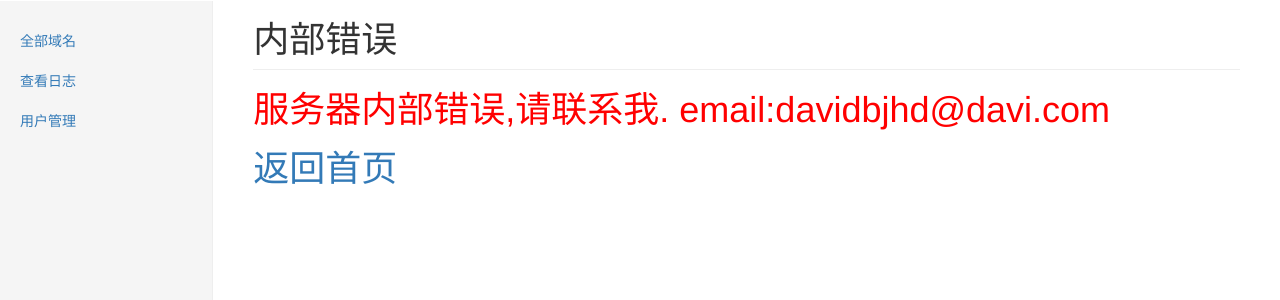
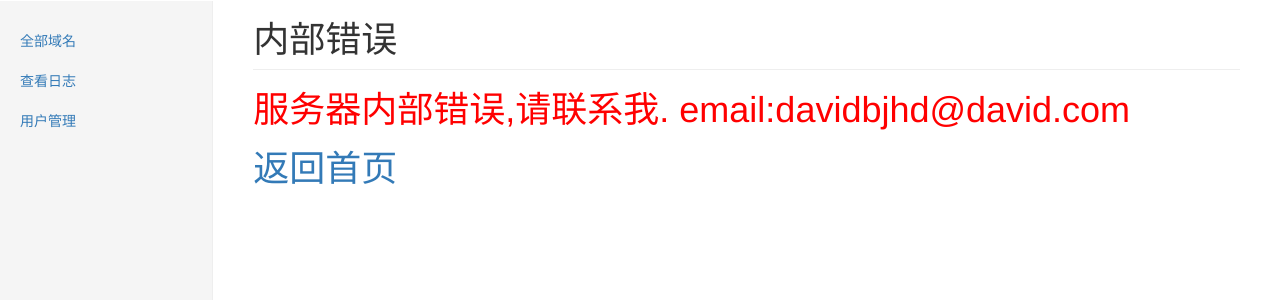
Before and after one commit to davidbj/namemanager, a Django app: template namedmanager/app/templates/500.html in a window 1280 px wide. Shown: the part 50-350 px from the top of the page. Run offline with Django 3.2, Linux system fonts and the light colour scheme; the template is opened without the code that fills it, so the values that code supplies are empty; some libraries are stand-ins or nearby versions.

Commit message:
update namedmanager Application.

```diff
--- a/namedmanager/app/templates/500.html
+++ b/namedmanager/app/templates/500.html
@@ -30,7 +30,7 @@
         {%endblock%}
         <div class="col-sm-9 col-sm-offset-3 col-md-10 col-md-offset-2 main">
           <h1 class="page-header">内部错误</h1>
-            <h1 style="color:red">服务器内部错误,请联系我. email:davidbjhd@davi.com</h1>
+            <h1 style="color:red">服务器内部错误,请联系我. email:davidbjhd@david.com</h1>
             <h1><a href="/main.html">返回首页</a></h1>
         </div>
       </div>
```
